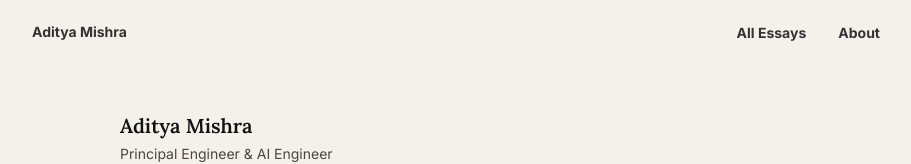
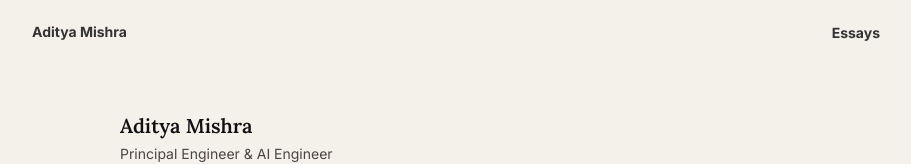
Before and after one commit to adimyth/adimyth.github.io, a Next.js app: page / in a window 1280 px wide. Shown: the top 164 px of the page, without its empty margins (184-1095 px from the left). Built offline with nearby package versions, Linux system fonts and the light colour scheme.

Commit message:
refactor(nav): link the name to about

```diff
--- a/components/Nav.tsx
+++ b/components/Nav.tsx
@@ -22,7 +22,7 @@ export default function Nav() {
     >
       <nav className="max-w-4xl mx-auto px-6 h-16 flex items-center justify-between">
         <Link
-          href="/"
+          href="/about"
           className="text-sm font-bold text-[#333333] hover:text-[#111111] transition-colors"
         >
           Aditya Mishra
@@ -30,18 +30,10 @@ export default function Nav() {
         <ul className="flex items-center gap-8">
           <li>
             <Link
-              href="/essays"
+              href="/"
               className="text-sm font-bold text-[#333333] hover:text-[#111111] transition-colors"
             >
-              All Essays
-            </Link>
-          </li>
-          <li>
-            <Link
-              href="/about"
-              className="text-sm font-bold text-[#333333] hover:text-[#111111] transition-colors"
-            >
-              About
+              Essays
             </Link>
           </li>
         </ul>
```
